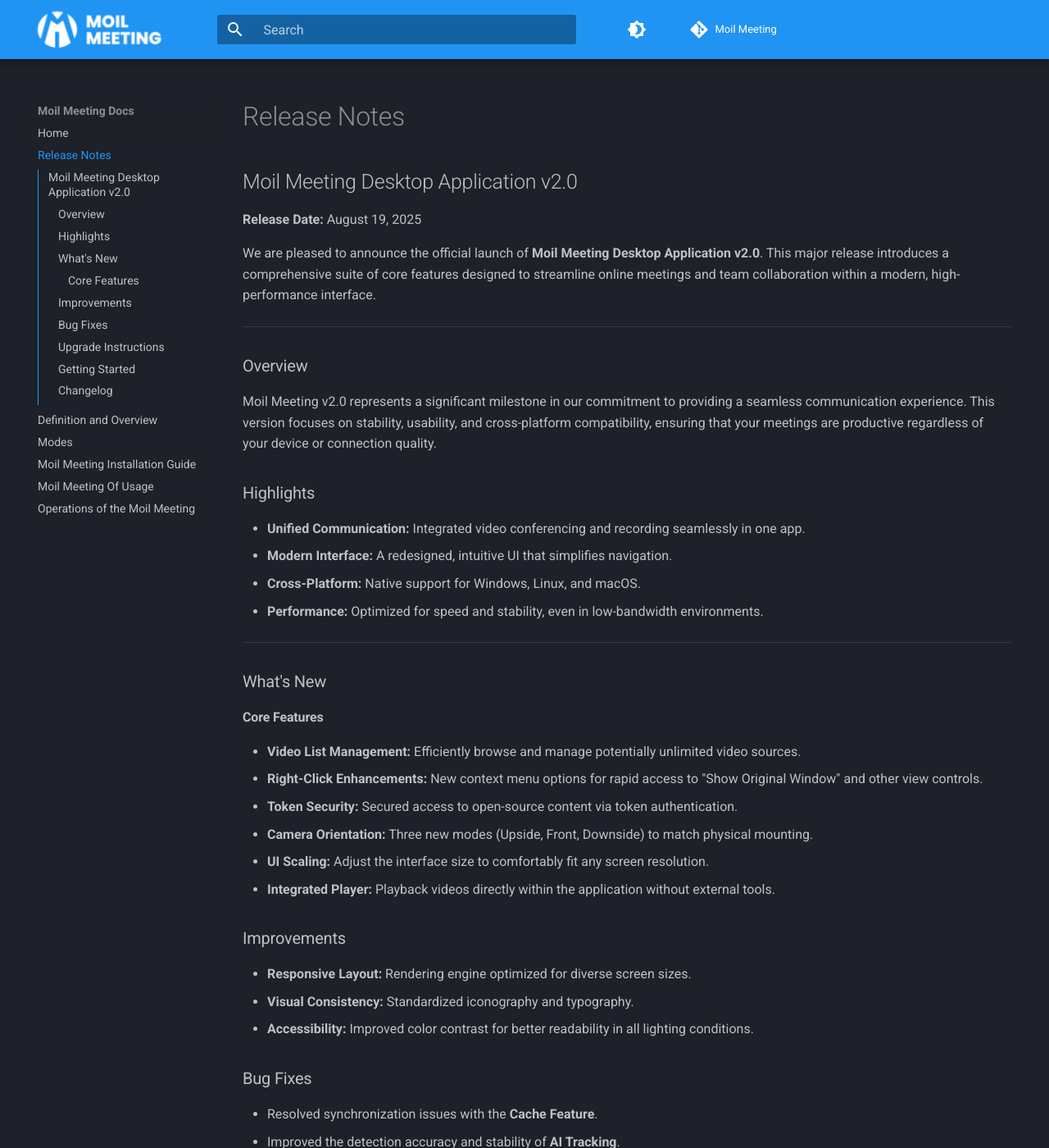
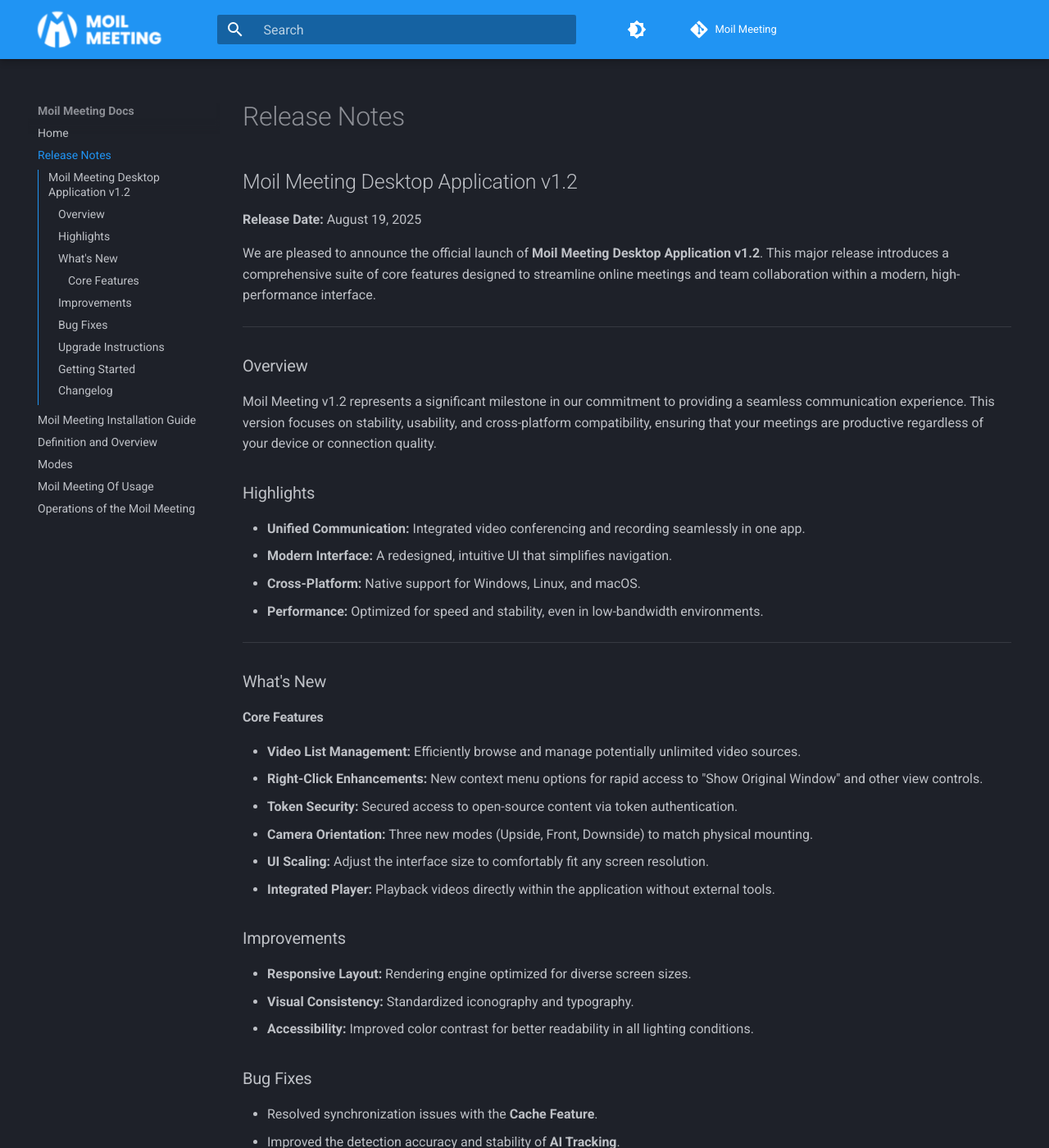
Before and after one commit to belajarsiko-bit/moil-meeting-docs, an MkDocs documentation site: the page built from docs/release-notes/index.md, in a window 1280 px wide and 1400 px high. Shown: the whole window at 82% size. Built offline with MkDocs 1.6.1 and Material for MkDocs 9.7.7, drawn with Linux system fonts in a browser that asks for light colours; comment, search, counter and statistics services are not loaded; the version menu is left out; some of the changed text lies outside the part shown.

Commit message:
update stylesheet

```diff
--- a/docs/release-notes/index.md
+++ b/docs/release-notes/index.md
@@ -1,16 +1,16 @@
 # Release Notes
 
-## Moil Meeting Desktop Application v2.0
+## Moil Meeting Desktop Application v1.2
 
 **Release Date:** August 19, 2025
 
-We are pleased to announce the official launch of **Moil Meeting Desktop Application v2.0**. This major release introduces a comprehensive suite of core features designed to streamline online meetings and team collaboration within a modern, high-performance interface.
+We are pleased to announce the official launch of **Moil Meeting Desktop Application v1.2**. This major release introduces a comprehensive suite of core features designed to streamline online meetings and team collaboration within a modern, high-performance interface.
 
 ---
 
 ### Overview
 
-Moil Meeting v2.0 represents a significant milestone in our commitment to providing a seamless communication experience. This version focuses on stability, usability, and cross-platform compatibility, ensuring that your meetings are productive regardless of your device or connection quality.
+Moil Meeting v1.2 represents a significant milestone in our commitment to providing a seamless communication experience. This version focuses on stability, usability, and cross-platform compatibility, ensuring that your meetings are productive regardless of your device or connection quality.
 
 ### Highlights
 
@@ -48,7 +48,7 @@
 
 ### Upgrade Instructions
 
-**No special actions are required.** Existing users can upgrade directly to v2.0. All user configurations and data will be preserved automatically.
+**No special actions are required.** Existing users can upgrade directly to v1.2. All user configurations and data will be preserved automatically.
 
 ### Getting Started
 
@@ -65,7 +65,7 @@
 
 ### Changelog
 
-**v2.0 (2025-08-19)**
+**v1.2 (2025-08-19)**
 
 | Type | Description |
 | :--- | :--- |
--- a/docs/stylesheets/extra.css
+++ b/docs/stylesheets/extra.css
@@ -112,8 +112,33 @@
   transform: none !important;
 }
 
-.md-search__input::placeholder {
+/* Ensure the copy button is visible on dark background */
+.md-clipboard:after {
   color: rgba(255, 255, 255, 0.7);
+}
+
+/* ====================================
+   TABLE STYLING (Force Borders)
+   ==================================== */
+.md-typeset table {
+  border: 1px solid rgba(128, 128, 128, 0.4) !important;
+  border-collapse: collapse !important;
+  display: table !important;
+  width: 100%;
+}
+
+.md-typeset table th,
+.md-typeset table td {
+  border: 1px solid rgba(128, 128, 128, 0.4) !important;
+  padding: 0.6em 1em;
+}
+
+/* Ensure mobile table scrolling still works but keeps borders */
+@media screen and (max-width: 767px) {
+  .md-typeset table {
+    display: block !important;
+    overflow-x: auto;
+  }
 }
 
 .md-search__input:hover,
@@ -495,9 +520,7 @@
   }
 }
 
-/* ====================================
-   SCROLL ANIMATIONS
-   ==================================== */
+
 
 /* ====================================
    SCROLL ANIMATIONS
--- a/mkdocs.yml
+++ b/mkdocs.yml
@@ -39,11 +39,17 @@
 plugins:
   - search
 
+markdown_extensions:
+  - admonition
+  - pymdownx.details
+  - pymdownx.superfences
+  - tables
+
 nav:
   - Home: index.md
   - Release Notes: release-notes/index.md
+  - Moil Meeting Installation Guide: install/index.md
   - Definition and Overview: definition/index.md
   - Modes: modes/index.md
-  - Moil Meeting Installation Guide: install/index.md
   - Moil Meeting Of Usage: usage/index.md
   - Operations of the Moil Meeting: operations/index.md
```
Also changed, not shown: docs/index.md (+1 -1 lines).
